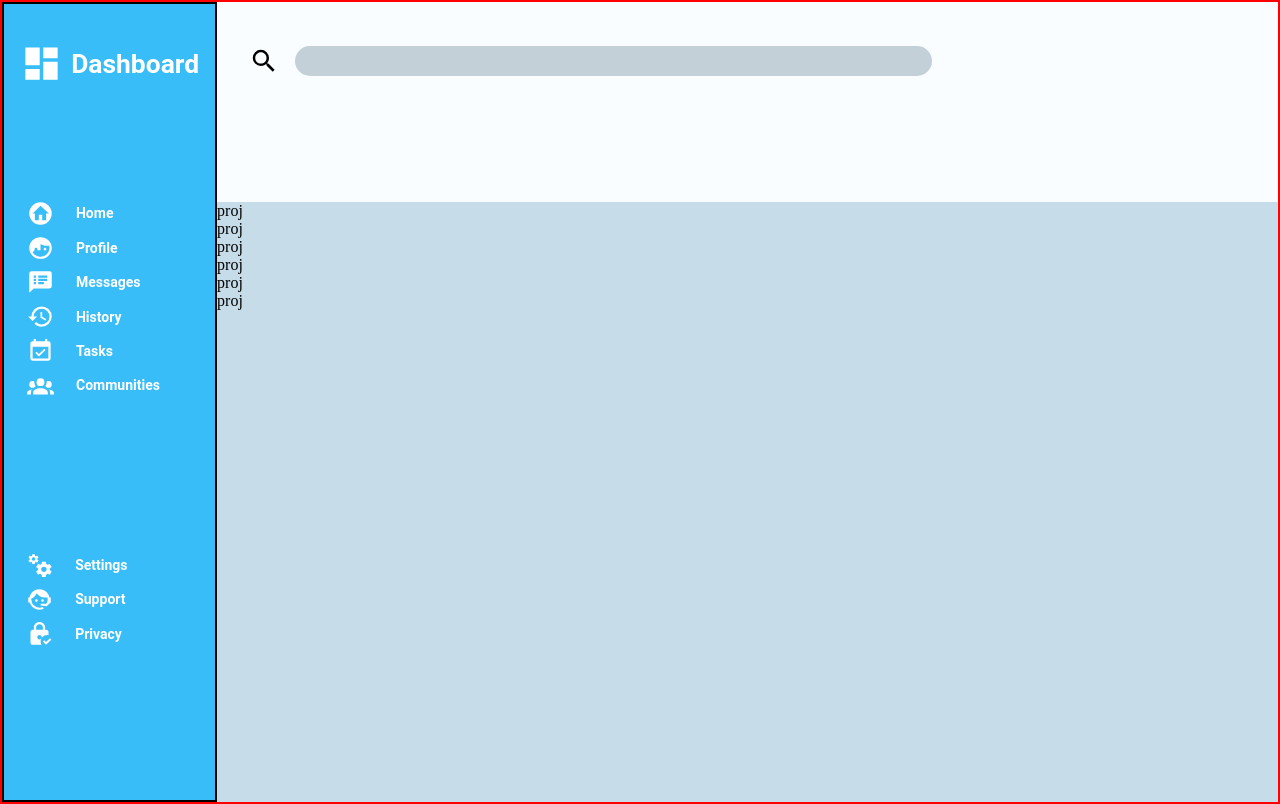
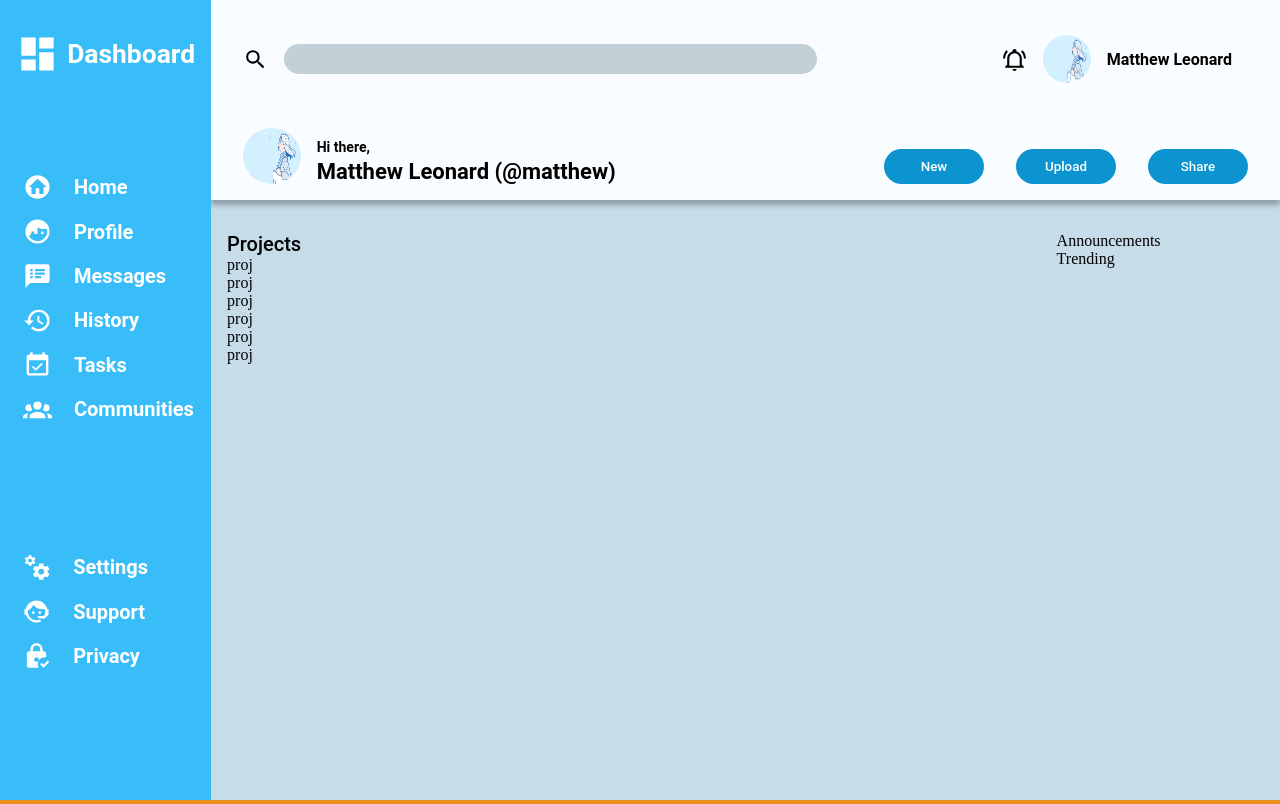
Before and after one commit to mleonard0197/admin-dashboard, a plain HTML site: page index.html in a window 1280 px wide. Drawn offline with Linux system fonts and the light colour scheme.

Commit message:
setup profile info and structure main content

```diff
--- a/index.html
+++ b/index.html
@@ -5,7 +5,8 @@
     <meta http-equiv="X-UA-Compatible" content="IE=edge">
     <meta name="viewport" content="width=device-width, initial-scale=1.0">
     <link rel="stylesheet" href="output.css">
-    <title>Document</title>
+    <title>Dashboard Home</title>
+    <script src="https://kit.fontawesome.com/bb5953d2b0.js" crossorigin="anonymous"></script>
 </head>
 <body>
     <div class="nav-bar">
@@ -66,11 +67,42 @@
                 <input type="text" name="search" placeholder="" class="search-input">
             </div>
         </div>
-        <div class="prof-misc"></div>
+
+        <div class="upper-prof-misc">
+            <img src="images/icons/bell.svg" alt="notification-icon" srcset="">
+            <!-- <span class="fa-stack fa-xl">
+                <span style="color: rgb(0, 145, 255);">
+                    <i class="fa-regular fa-circle fa-stack-2x"></i>
+                    <i class="fa-solid fa-cat fa-stack-1x "></i>
+                </span>
+            </span> -->
+            <img src="images/icons/woman-blue.jpeg" alt="prof-pic" style="width: 3rem; height: 3rem; border-radius: 50%;">
+            <!-- <svg>
+                <circle cx="25" cy="25" r="20" stroke="black" stroke-width="3" fill="cyan" />
+            </svg> -->
+            <span>Matthew Leonard</span>
+        </div>
 
         <div class="lower-prof">
-            <div class="prof-info"></div>
-            <div class="prof-buttons"></div>
+            <!-- <span class="fa-stack fa-2x">
+                <span style="color: rgb(0, 145, 255);">
+                    <i class="fa-regular fa-circle fa-stack-2x"></i>
+                    <i class="fa-solid fa-cat fa-stack-1x "></i>
+                </span>
+            </span> -->
+            <img src="images/icons/woman-blue.jpeg" alt="prof-pic" style="width: 3.6rem; height: 3.5rem; border-radius: 90%;">
+            <!-- <svg>
+                <circle cx="35" cy="35" r="30" stroke="black" stroke-width="3" fill="cyan" />
+            </svg> -->
+            <div class="prof-info">
+                <span>Hi there,</span>
+                <h2>Matthew Leonard (@matthew)</h2>
+            </div>
+        </div>
+        <div class="lower-prof-misc">
+            <button>New</button>
+            <button>Upload</button>
+            <button>Share</button>
         </div>
     </div>
 
@@ -78,17 +110,22 @@
 
     <div class="main-content">
         <div class="projs-container">
-            <div class="proj">proj</div>
-            <div class="proj">proj</div>
-            <div class="proj">proj</div>
-            <div class="proj">proj</div>
-            <div class="proj">proj</div>
-            <div class="proj">proj</div>
+            <span>Projects</span>
+                <div class="projs">
+                    <div class="proj-box">proj</div>
+                    <div class="proj-box">proj</div>
+                    <div class="proj-box">proj</div>
+                    <div class="proj-box">proj</div>
+                    <div class="proj-box">proj</div>
+                    <div class="proj-box">proj</div>
+                </div>
         </div>
         <div class="news-container">
+            <span>Announcements</span>
             <div class="announcements">
 
             </div>
+            <span>Trending</span>
             <div class="trending">
 
             </div>
--- a/input.scss
+++ b/input.scss
@@ -18,14 +18,14 @@ body {
     grid-template-columns: .75fr 1fr 3fr;
     grid-template-rows: 1fr 1fr 1fr 1fr;
     background-color: rgb(237, 144, 31);
-    border: 2px solid red;
+    // border: 2px solid red;
 }
 
 .nav-bar {
     grid-row: 1 / 5;
     grid-column: 1 / 2;
     background-color: #38bdf8;
-    border: 2px solid black;
+    // border: 2px solid black;
 
     padding-top: 0rem;
     padding-left: 1rem;
@@ -33,6 +33,9 @@ body {
 
     display: grid;
     grid-template-rows: 1fr 1fr 6fr minmax(1fr, 2rem) 3fr 1fr;
+
+    position: relative;
+    z-index: 20;
 
 }
 
@@ -60,7 +63,7 @@ body {
         grid-row: 3 / 5;
         display: flex;
         flex-direction: column;
-        gap: .5rem;
+        gap: 1rem;
 
         .nav-items {
             display: flex;
@@ -68,7 +71,7 @@ body {
             justify-content: flex-start;
             gap: 1rem;
             img {
-                width: calc(20px + .5vw);
+                width: calc(22px + .5vw);
                 height: auto;
                 margin-right: .4rem;
                 filter: invert(100%);
@@ -78,6 +81,7 @@ body {
                 font-family: $font-stack;
                 font-size: $nav-font-size;
                 color: white;
+                font-size: 20px;
             }
         }
     }
@@ -87,7 +91,7 @@ body {
         grid-row: 5 / 7;
         display: flex;
         flex-direction: column;
-        gap: .5rem;
+        gap: 1rem;
 
         .nav-acc {
             display: flex;
@@ -95,7 +99,7 @@ body {
             justify-content: flex-start;
             gap: 1rem;
             img {
-                width: calc(20px + .5vw);
+                width: calc(22px + .5vw);
                 height: auto;
                 margin-right: .4rem;
                 filter: invert(100%);
@@ -105,6 +109,7 @@ body {
                 font-family: $font-stack;
                 font-size: $nav-font-size;
                 color: white;
+                font-size: 20px;
             }
         }
     }
@@ -118,20 +123,15 @@ body {
     background-color: rgb(250, 253, 255);
     box-shadow: 0 6px 4px -4px black;
     display: grid;
-    grid-template-columns: 3fr 1fr;
+    grid-template-columns: 2fr 1fr;
     grid-template-rows: 1fr 1fr;
     padding-left: 2rem;
     padding-top: .75rem;
+    padding-right: 2rem;
+    position: relative;
+    z-index: 10;
+    box-shadow: 0px 5px 5px rgba(46, 46, 46, 0.358);
 }
-
-// .search-top {
-//     margin: 0;
-//     padding: 1rem 0 0 0;
-//     height: fit-content;
-//     display: flex;
-//     justify-content: center;
-//     align-items: center;
-// }
 
 .upper-prof {
     grid-row: 1 / 2;
@@ -142,12 +142,11 @@ body {
     align-items: center;
         img {
             height: auto;
-            width: 30px;
+            width: 25px;
             height: auto;
             margin-right: 1rem;
         }
         .search-container{
-
             background: rgb(195, 208, 215);
             height: 10px;
             border-radius: 30px;
@@ -160,13 +159,6 @@ body {
             transition: 0.8s;
             color: white;
 
-            /*box-shadow:inset 2px 2px 2px 0px rgba(255,255,255,.5),
-            inset -7px -7px 10px 0px rgba(0,0,0,.1),
-           7px 7px 20px 0px rgba(0,0,0,.1),
-           4px 4px 5px 0px rgba(0,0,0,.1);
-           text-shadow:  0px 0px 6px rgba(255,255,255,.3),
-                      -4px -4px 6px rgba(116, 125, 136, .2);
-          text-shadow: 2px 2px 3px rgba(255,255,255,0.5);*/
             .search-input {
                 border: none;
                 background: transparent;
@@ -179,11 +171,78 @@ body {
         }
 }
 
+.lower-prof {
+    grid-row: 2 / 3;
+    grid-column: 1 / 2;
+    //background-color: rgb(239, 185, 185);
+    display: flex;
+    align-items: flex-end;
+    justify-content: flex-start;
+    gap: 1rem;
+    padding-bottom: 1rem;
+    // svg {
+    //     height: 70px;
+    //     width: 70px;
+    // }
 
+    .prof-info {
+        display: flex;
+        flex-direction: column;
+        gap: .25rem;
+        span {
+            font-family: $font-stack;
+            font-size: 14px;
+            font-weight: 600;
+        }
+        h2 {
+            font-family: $font-stack;
+            font-weight: 600;
+            font-size: 22px;
+        }
+    }
+}
 
+.upper-prof-misc {
+    grid-area: 1 / 2 / 2 / 3;
+    //background-color: blueviolet;
+    display: flex;
+    align-items: center;
+    justify-content: flex-end;
+    gap: 1rem;
+    padding-right: 1rem;
+    img {
+        height: auto;
+        width: 25px;
+    }
+    svg {
+        height: 50px;
+        width: 50px;
+    }
+    span {
+        font-family: $font-stack;
+        font-weight: 600;
+    }
+}
 
-
-
+.lower-prof-misc {
+    grid-area: 2 / 2 / 3 / 3;
+    //background-color: lightcoral;
+    display: flex;
+    align-items: flex-end;
+    justify-content: flex-end;
+    gap: 2rem;
+    padding-bottom: 1rem;
+    button {
+        height: 35px;
+        width: 100px;
+        border: none;
+        border-radius: 50px;
+        color: white;
+        font-family: $font-stack;
+        font-weight: 500;
+        background-color: #0b94cf;
+    }
+}
 
 
 
@@ -191,4 +250,20 @@ body {
     grid-row: 2 / 5;
     grid-column: 2 / 4;
     background-color: #c6dce8;
+    display: flex;
+    flex-direction: row;
+
+    padding-left: 1rem;
+    padding-right: 1rem;
+    padding-top: 2rem;
+
+    .projs-container {
+        width: 80%;
+        height: auto;
+        span {
+            font-family: $font-stack;
+            font-weight: 500;
+            font-size: 20px;
+        }
+    }
 }
```
Also changed, not shown: images/icons/bell.svg (added), images/icons/chick.png (added), images/icons/cool-cat.png (added), images/icons/happy-dog.jpeg (added), images/icons/woman-blue.jpeg (added), output.css, 2 other files.
